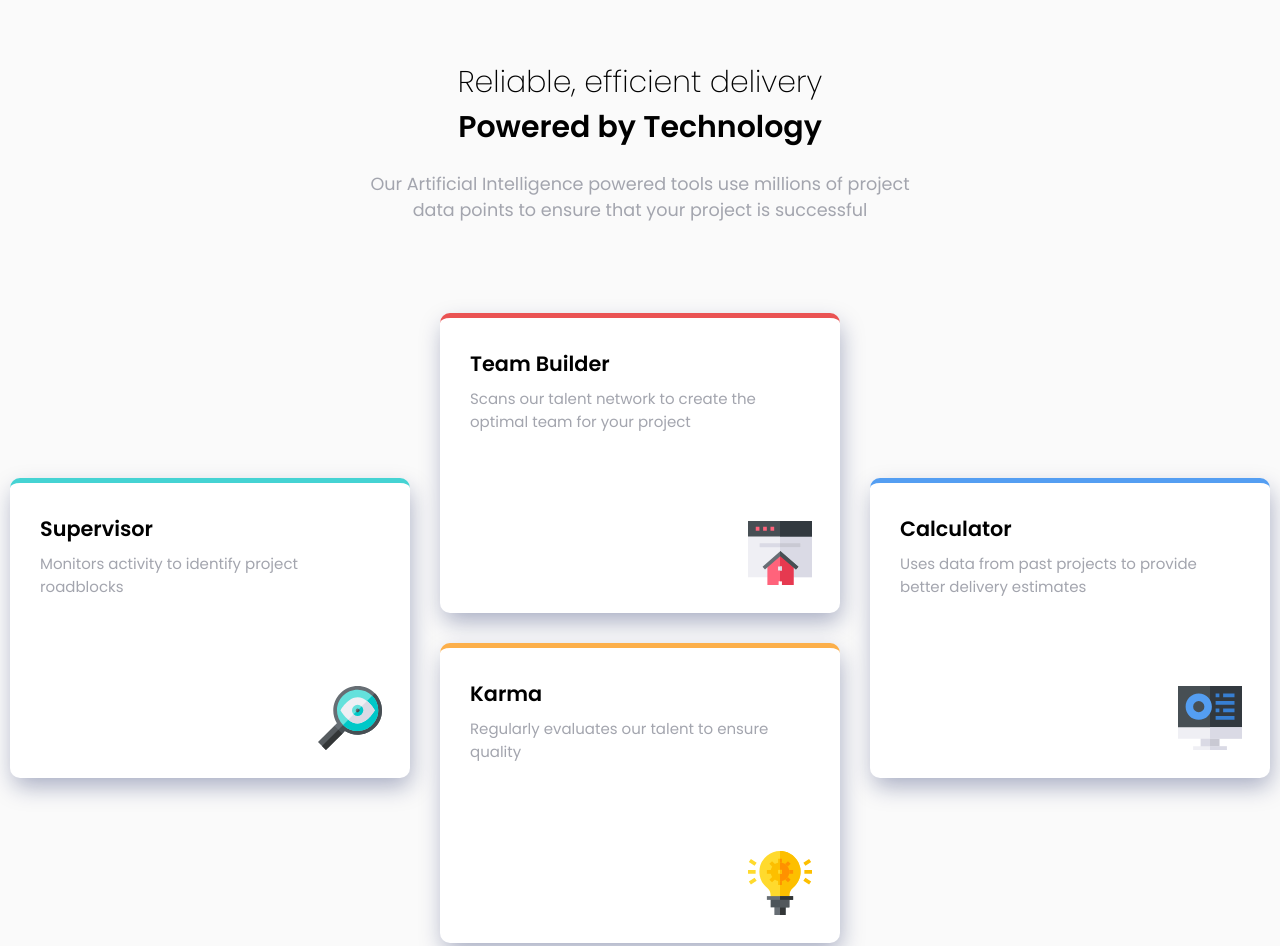
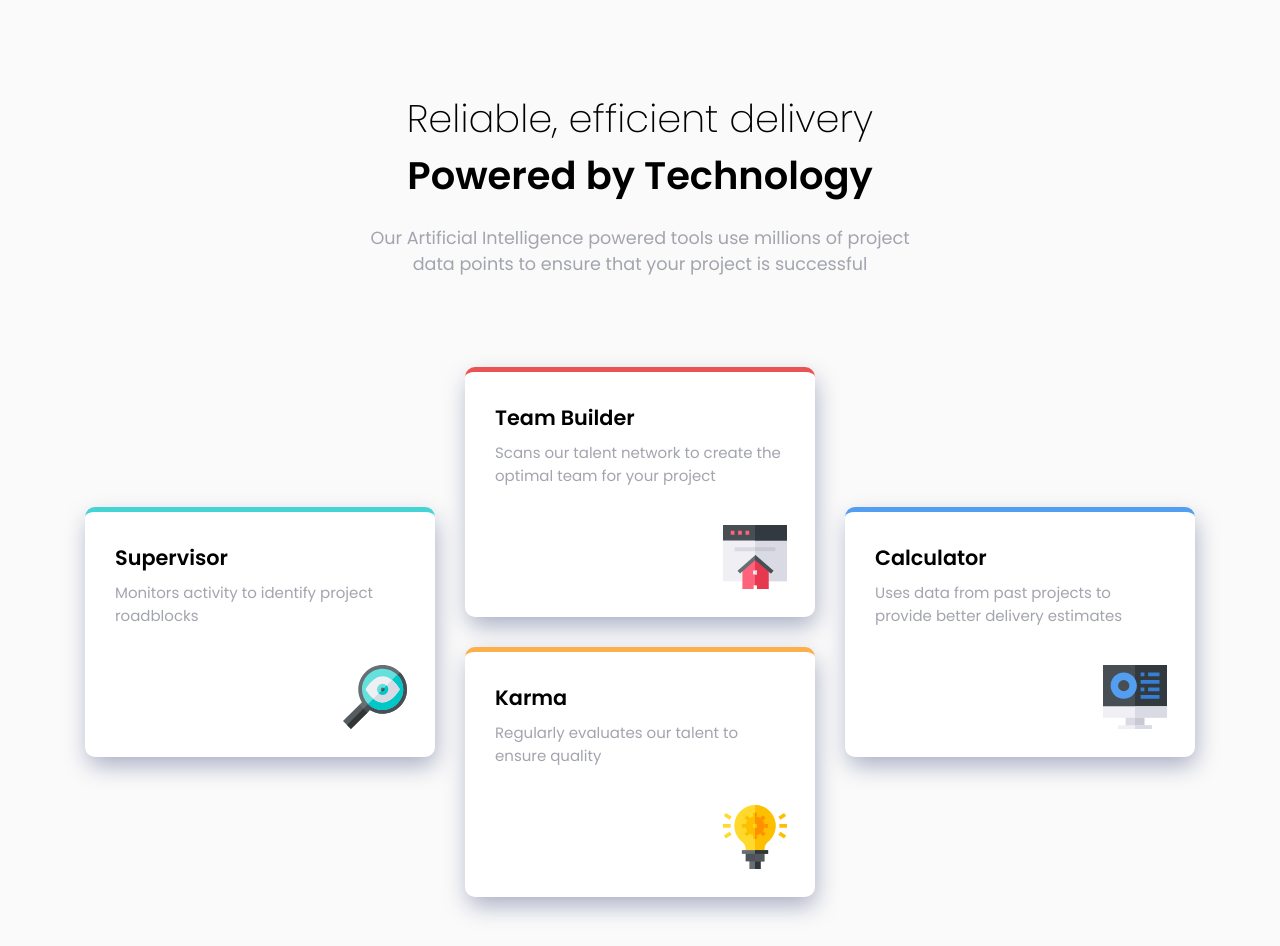
Before and after one commit to starzje/Sandbox_Four-card_GRID, a plain HTML site: page index.html in a window 1280 px wide. Shown: the top 946 px of the page. Drawn offline with Linux system fonts and the light colour scheme.

Commit message:
desktop fix

```diff
--- a/style.css
+++ b/style.css
@@ -34,6 +34,10 @@ header {
  font-weight: 300;
 }
 
+header h1 {
+ font-size: 1.9rem;
+}
+
 header p {
  color: var(--clr-grayish-blue);
  margin: 1.2em auto;
@@ -54,8 +58,8 @@ header p {
 /* Card shape */
 
 .card {
- width: min(80vw, 400px);
- height: 300px;
+ width: min(80vw, 350px);
+ height: 250px;
  background-color: #fff;
  border-radius: 10px;
  box-shadow: 2px 10px 23px -2px rgba(12, 26, 90, 0.35);
@@ -103,12 +107,12 @@ header p {
 
  /* Body and text desktop size fix */
 
- body {
-  margin: 2em;
+ header p {
+  max-width: 50ch;
  }
 
- header p {
-  max-width: 50ch;
+ header h1 {
+  font-size: 2.4rem;
  }
 
  /* Grid and center align */
```
Also changed, not shown: design/desktop-design.jpg (deleted), design/desktop-preview.jpg (deleted), design/mobile-design.jpg (deleted), 2 other files.
